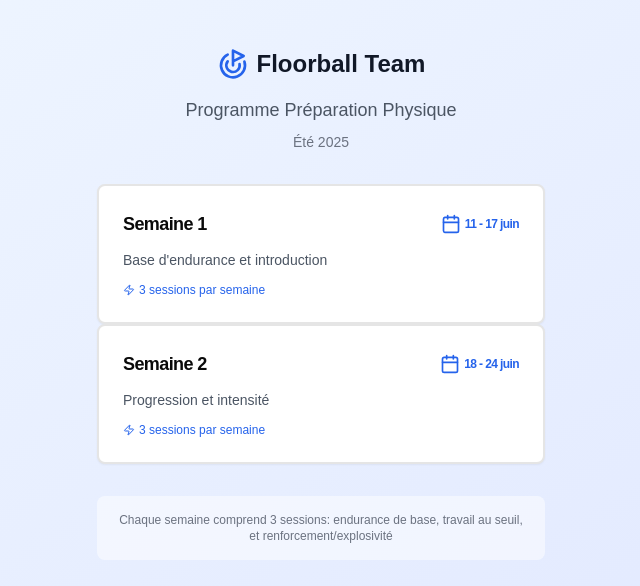
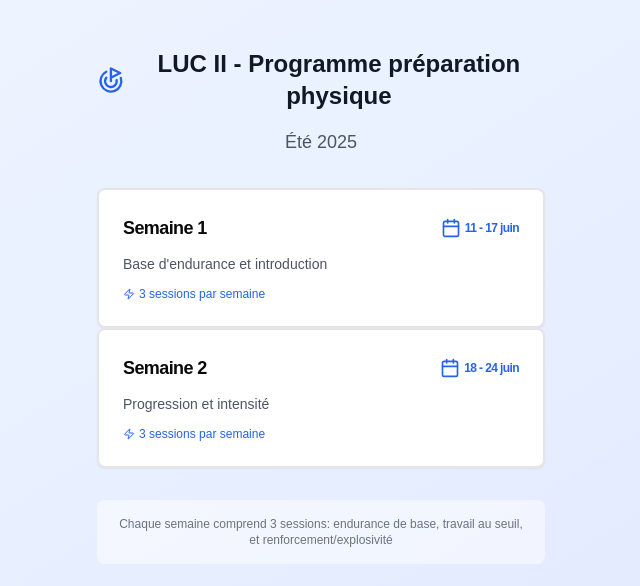
Before and after one commit to matmeylan/v0-workout-planner-f5, a Next.js app: page / in a window 1280 px wide. Shown: the top 586 px of the page, without its empty margins (319-959 px from the left). Built offline with nearby package versions, Linux system fonts and the light colour scheme.

Commit message:
fix: title

```diff
--- a/app/page.tsx
+++ b/app/page.tsx
@@ -16,10 +16,9 @@ export default function HomePage() {
         <div className="text-center mb-8 pt-8">
           <div className="flex items-center justify-center mb-4">
             <Goal className="h-8 w-8 text-blue-600 mr-2" />
-            <h1 className="text-2xl font-bold text-gray-900">Floorball Team</h1>
+            <h1 className="text-2xl font-bold text-gray-900">LUC II - Programme préparation physique</h1>
           </div>
-          <h2 className="text-lg text-gray-600 mb-2">Programme Préparation Physique</h2>
-          <p className="text-sm text-gray-500">Été 2025</p>
+          <h2 className="text-lg text-gray-600 mb-2">Été 2025</h2>
         </div>
 
         <div className="space-y-4">
```
